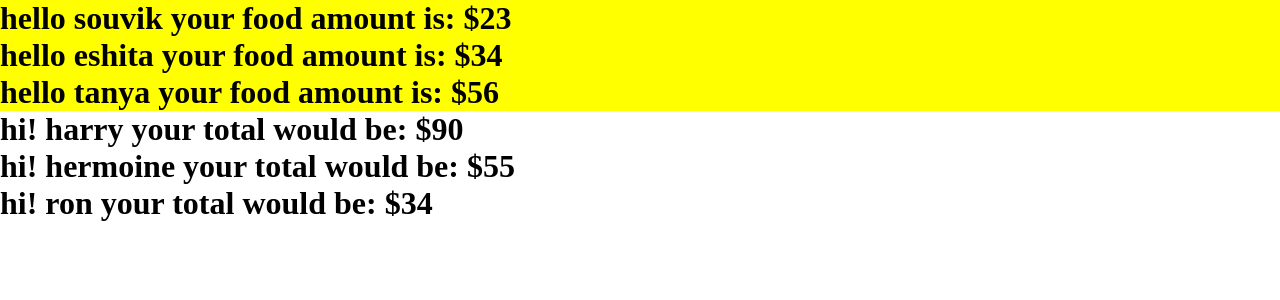
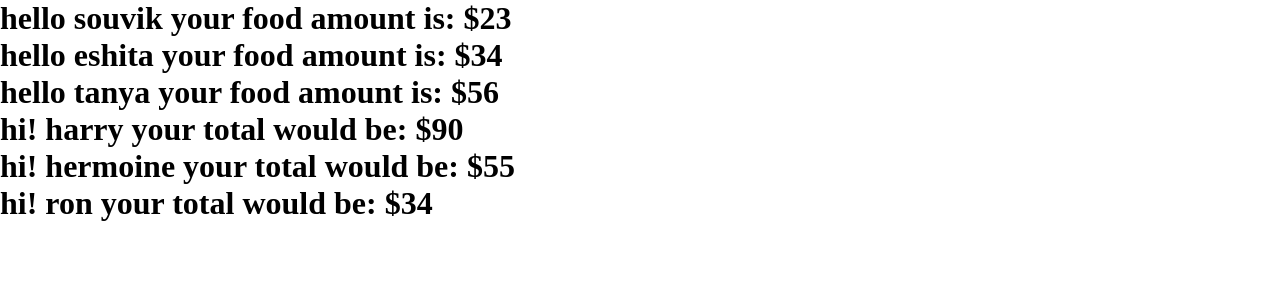
Before and after one commit to Dope-Otaku/React_learning, a React (Vite) app in the folder learn/: page / in a window 1280 px wide. Shown: the top 300 px of the page. Built offline with nearby package versions, Linux system fonts and the light colour scheme.

Commit message:
removed the inline style i mean commented out

```diff
--- a/learn/src/learning_comp/Props.jsx
+++ b/learn/src/learning_comp/Props.jsx
@@ -4,7 +4,9 @@
 //this funcion is created using props validation
 function UsingProps(props) {
   return (
-    <h1 style={{ backgroundColor: "yellow" }}>
+    <h1>
+      {" "}
+      {/* style={{ backgroundColor: "yellow" }} */}
       hello {props.name} your food amount is: ${props.amount}{" "}
     </h1>
   );
```
